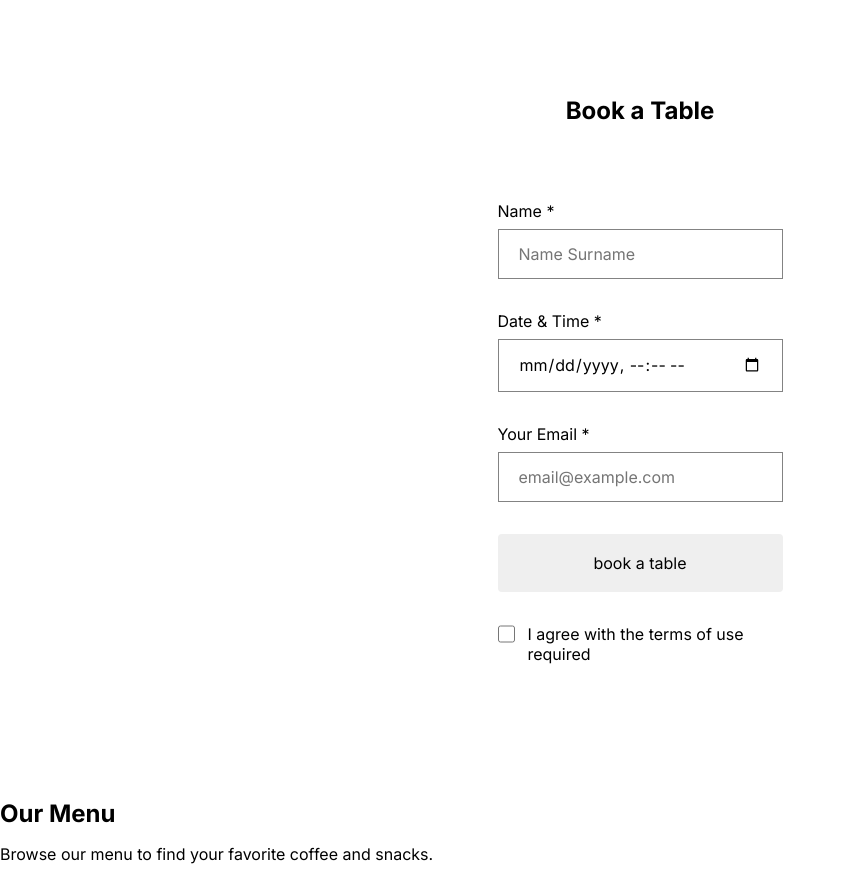
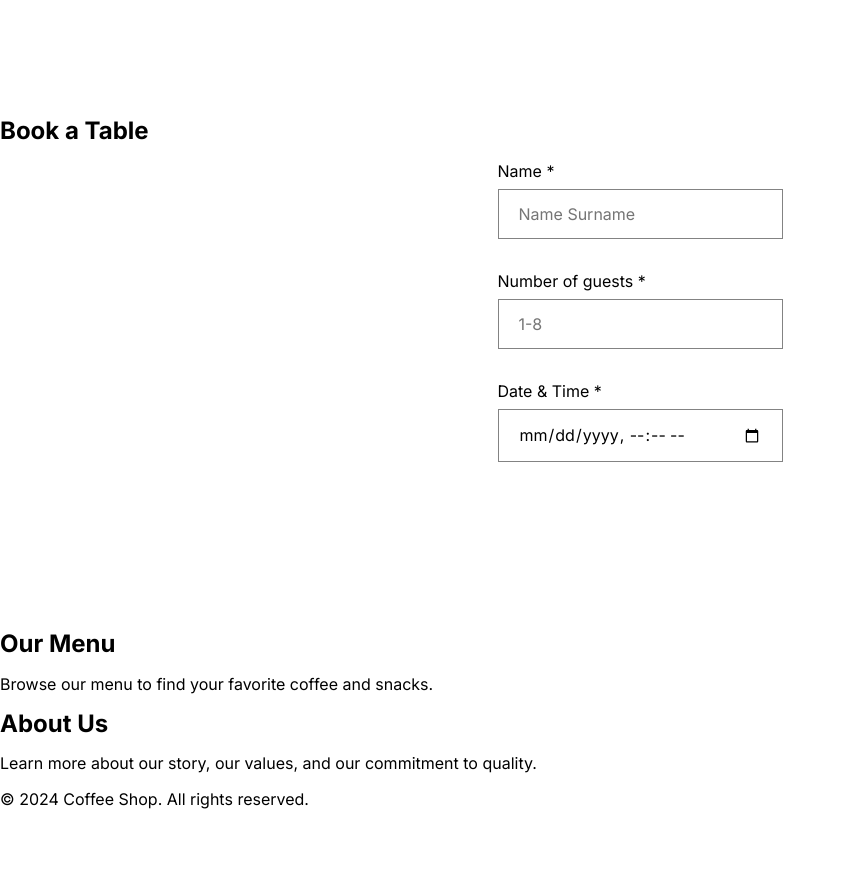
Before and after one commit to Tech2freedom/se_project_coffeeshop, a plain HTML site: page index.html in a window 1280 px wide. Shown: the part 1053-1934 px from the top of the page, without its empty margins (0-846 px from the left). After the commit the page ends 1878 px from the top, so only its background shows below. Drawn offline with Linux system fonts and the light colour scheme.

Commit message:
stage 3 project 2nd attempt

```diff
--- a/index.html
+++ b/index.html
@@ -54,8 +54,10 @@
         </nav>
 
         <!-- Header Title and Description -->
-        <h1 class="header__title"><span class="header__span-accent">Specialty coffee</span> in the
-          Triple Peaks Library</h1>
+        <h1 class="header__title">
+          <span class="header__span-accent">Specialty coffee</span> in the
+          Triple Peaks Library
+        </h1>
         <p class="header__description">
           Welcome to our study zone !We've got the coffee to energize you and
           the cozy vibes to help you get creative.
@@ -94,55 +96,42 @@
 
         <!-- Reservation Section -->
         <section class="reservation" id="book">
-          <h2 class="reservation__title">Book a Table</h2>
+          <h2>Book a Table</h2>
           <form class="reservation__form form">
             <fieldset class="form__fieldset">
-            <label for="" class="form__label">
+              <label for="name" class="form__label">
                 Name *
                 <input
+                  id="name"
                   class="form__input"
                   type="text"
                   placeholder="Name Surname"
                   required
                 />
               </label>
-            <label for="" class="form__label"
+              <label for="guest-number" class="form__label">
                 Number of guests *
                 <input
+                  id="guest-number"
                   class="form__input"
                   type="number"
-                min "1"
-                max "8"
+                  min="1"
+                  max="8"
                   placeholder="1-8"
                   required
                 />
               </label>
-            <lable for="" class="form__label">
+              <label for="reservation-date" class="form__label">
                 Date & Time *
                 <input
+                  id="reservation-date"
                   class="form__input"
                   type="datetime-local"
-              id="datetime"
-              name="datetime"
-              required
-            />
-              Your Email *
-              <input
-              class="form__input"
-              type="email"
-              id="email"
-              name="email"
-              placeholder="email@example.com"
                   required
                 />
               </label>
+              <!-- Add additional form fields as needed -->
             </fieldset>
-          <button class="form__button">book a table</button>
-          <lable for="" class="form__label form__label_type_checkbox">
-            <input class="form__checkbox" type="checkbox">
-            I agree with the terms of use
-            required
-          </label>
           </form>
         </section>
 
```
Lines whose indentation alone changed are shown as unchanged.
